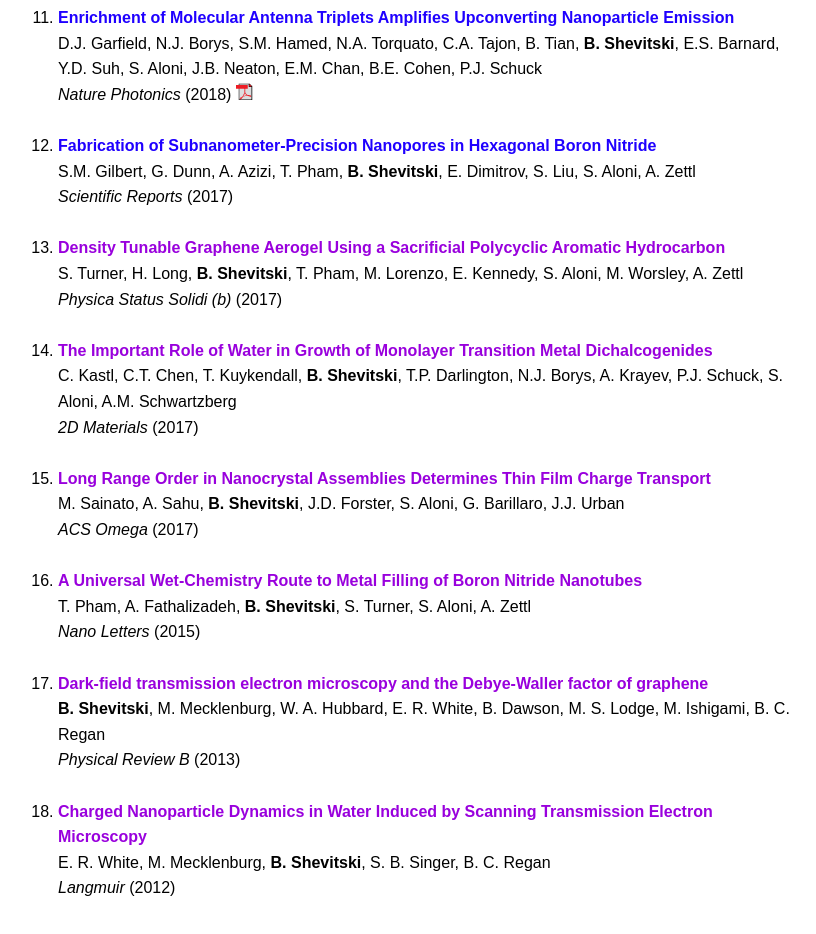
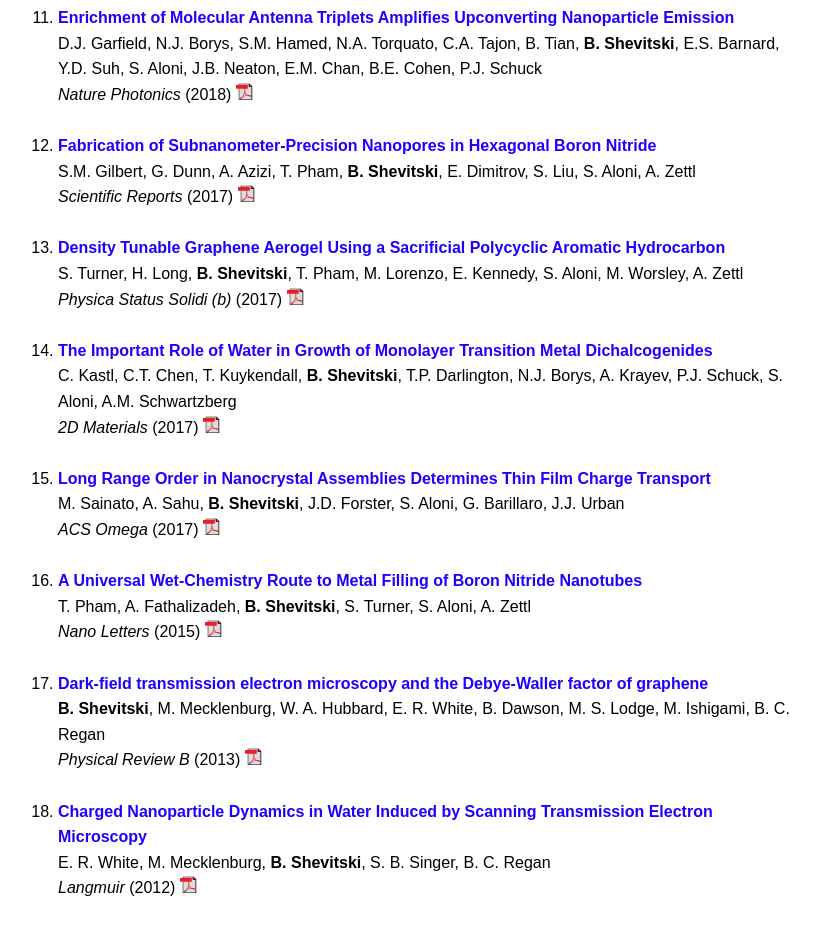
Before and after one commit to bshev/bshev.github.io, a plain HTML site: page publications.html in a window 1280 px wide. Shown: the part 1340-2274 px from the top of the page, without its empty margins (242-1058 px from the left). Drawn offline with Linux system fonts and the light colour scheme.

Commit message:
added all pdfs

```diff
--- a/publications.html
+++ b/publications.html
@@ -135,59 +135,66 @@
                 S.M. Gilbert, G. Dunn, A. Azizi, T. Pham, <strong>B. Shevitski</strong>, E. Dimitrov,
                 S. Liu, S. Aloni, A. Zettl<br>
                 <i>Scientific Reports</i>
-                (2017)
+                (2017) <a href="pdf/Fabrication of Subnanometer-Precision Nanopores in Hexagonal Boron Nitride.pdf">
+                    <img src="/imgs/pdf.gif" border=0 alt="PDF" ></a>
             </li><br>
 
             <li>
-                <strong><a href="">
+                <strong><a href="https://onlinelibrary.wiley.com/doi/epdf/10.1002/pssb.201700203">
                 Density Tunable Graphene Aerogel Using a Sacrificial Polycyclic Aromatic Hydrocarbon</a></strong><br>
                 S. Turner, H. Long, <strong>B. Shevitski</strong>, T. Pham, M. Lorenzo, E. Kennedy,
                 S. Aloni, M. Worsley, A. Zettl<br>
                 <i>Physica Status Solidi (b)</i>
-                (2017)
+                (2017) <a href="pdf/Density Tunable Graphene Aerogels Using a sarcificial Polycylic Aromatic Hydrocarbon.pdf">
+                    <img src="/imgs/pdf.gif" border=0 alt="PDF" ></a>
             </li><br>
 
             <li>
-                <strong><a href="">
+                <strong><a href="https://iopscience.iop.org/article/10.1088/2053-1583/aa5f4d/meta">
                 The Important Role of Water in Growth of Monolayer Transition Metal Dichalcogenides</a></strong><br>
                 C. Kastl, C.T. Chen, T. Kuykendall, <strong>B. Shevitski</strong>, T.P. Darlington, N.J. Borys,
                 A. Krayev, P.J. Schuck, S. Aloni, A.M. Schwartzberg<br>
                 <i>2D Materials</i>
-                (2017)
+                (2017) <a href="pdf/kastl2017.pdf">
+                    <img src="/imgs/pdf.gif" border=0 alt="PDF" ></a>
             </li><br>
 
             <li>
-                <strong><a href="">
+                <strong><a href="https://pubs.acs.org/doi/full/10.1021/acsomega.7b00433">
                 Long Range Order in Nanocrystal Assemblies Determines Thin Film Charge Transport</a></strong><br>
                 M. Sainato, A. Sahu, <strong>B. Shevitski</strong>, J.D. Forster,
                 S. Aloni, G. Barillaro, J.J. Urban<br>
                 <i>ACS Omega</i>
-                (2017)
+                (2017) <a href="pdf/long-range-order-in-nanocrystal-assemblies.pdf">
+                    <img src="/imgs/pdf.gif" border=0 alt="PDF" ></a>
             </li><br>
 
             <li>
-                <strong><a href="">
+                <strong><a href="https://pubs.acs.org/doi/abs/10.1021/acs.nanolett.5b03874">
                 A Universal Wet-Chemistry Route to Metal Filling of Boron Nitride Nanotubes</a></strong><br>
                 T. Pham, A. Fathalizadeh, <strong>B. Shevitski</strong>, S. Turner, S. Aloni, A. Zettl<br>
                 <i>Nano Letters</i>
-                (2015)
+                (2015) <a href="pdf/univeral wet chemistry route.pdf">
+                    <img src="/imgs/pdf.gif" border=0 alt="PDF" ></a>
             </li><br>
 
             <li>
-                <strong><a href="">
+                <strong><a href="https://journals.aps.org/prb/abstract/10.1103/PhysRevB.87.045417">
                 Dark-field transmission electron microscopy and the Debye-Waller factor of graphene</a></strong><br>
                 <strong>B. Shevitski</strong>, M. Mecklenburg, W. A. Hubbard, E. R. White,
                 B. Dawson, M. S. Lodge, M. Ishigami, B. C. Regan<br>
                 <i>Physical Review B</i>
-                (2013)
+                (2013) <a href="pdf/dark-field TEM.pdf">
+                    <img src="/imgs/pdf.gif" border=0 alt="PDF" ></a>
             </li><br>
 
             <li>
-                <strong><a href="">
+                <strong><a href="https://pubs.acs.org/doi/abs/10.1021/la2048486">
                 Charged Nanoparticle Dynamics in Water Induced by Scanning Transmission Electron Microscopy</a></strong><br>
                 E. R. White, M. Mecklenburg, <strong>B. Shevitski</strong>, S. B. Singer, B. C. Regan<br>
                 <i>Langmuir</i>
-                (2012)
+                (2012) <a href="pdf/Charged nanoparticle dynamics.pdf">
+                    <img src="/imgs/pdf.gif" border=0 alt="PDF" ></a>
             </li><br>
 
             <!-- Add more publications as needed -->
```
Also changed, not shown: index.html (+4 -4 lines), 7 other files.
